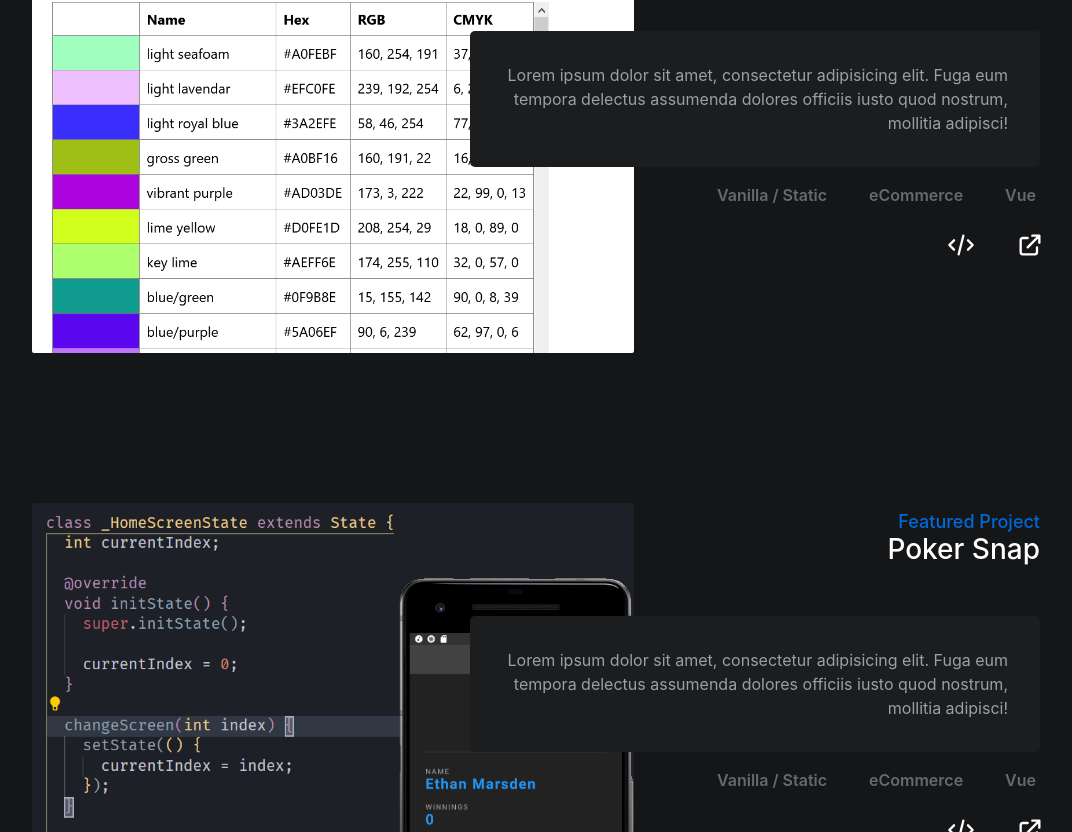
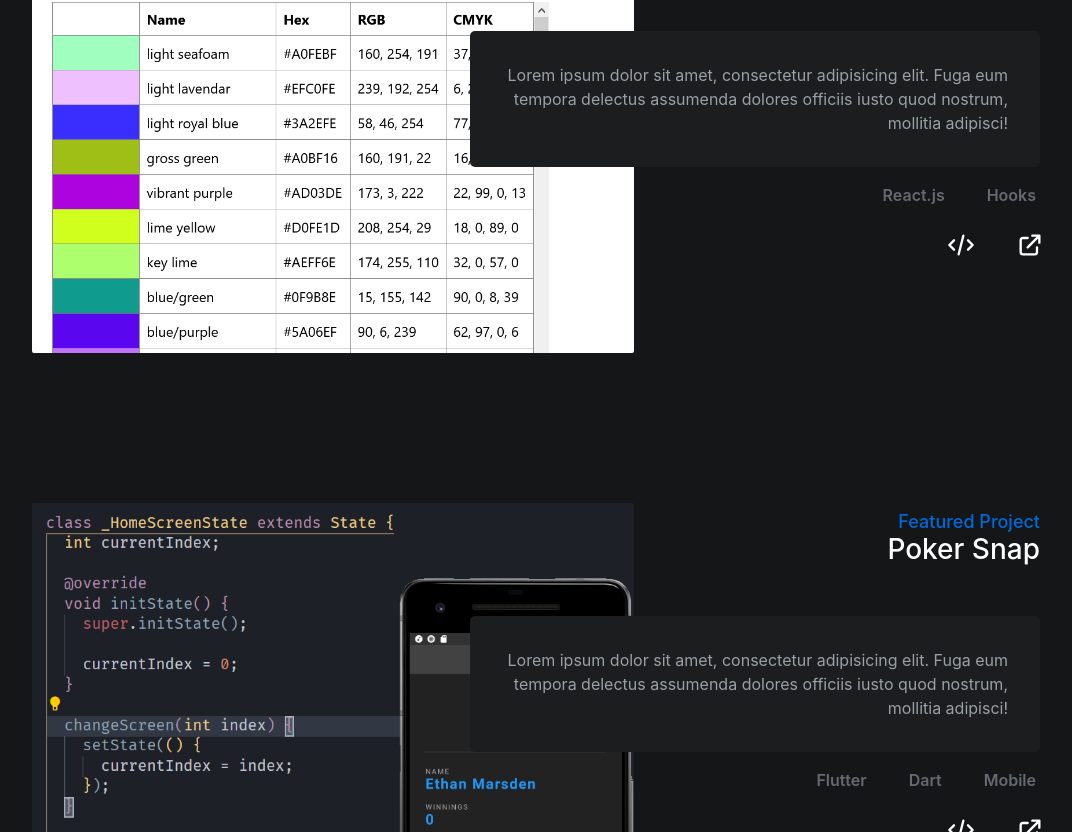
Before and after one commit to timeitel/portfolio, a Next.js app: page / in a window 1280 px wide. Shown: the part 2628-3460 px from the top of the page, without its empty margins (88-1160 px from the left). Built offline with nearby package versions, Linux system fonts and the light colour scheme.

Commit message:
feat: render project tag list

```diff
--- a/components/Home/Portfolio/portfolio.tsx
+++ b/components/Home/Portfolio/portfolio.tsx
@@ -2,7 +2,7 @@ import React, { FC } from 'react';
 import styles from '../../../styles/Home.module.scss';
 import s from './Portfolio.module.scss';
 import Project from '../Project/project';
-import { Button, Link } from '../../shared/styles';
+import { Link } from '../../shared/styles';
 import { ProjectsProps } from '../../../util/types';
 
 const Portfolio: FC<ProjectsProps> = ({ projects }) => {
--- a/components/Home/Project/project.tsx
+++ b/components/Home/Project/project.tsx
@@ -3,9 +3,10 @@ import * as S from './styles';
 import { ProjectProps } from '../../../util/types';
 
 const project: FC<ProjectProps> = ({ github, tags, title, url, image }) => {
-  // const tagList = tags.map((t) => {
-  //   return <li></li>;
-  // });
+  const tagsArray = tags.split(', ');
+  const tagItems = tagsArray.map((tag) => {
+    return <li key={tag}>{tag}</li>;
+  });
 
   return (
     <S.Project>
@@ -21,11 +22,7 @@ const project: FC<ProjectProps> = ({ github, tags, title, url, image }) => {
           tempora delectus assumenda dolores officiis iusto quod nostrum,
           mollitia adipisci!
         </S.FigureCaption>
-        <S.ProjectTags>
-          <li>Vanilla / Static</li>
-          <li>eCommerce</li>
-          <li>Vue</li>
-        </S.ProjectTags>
+        <S.ProjectTags>{tagItems}</S.ProjectTags>
         <S.ProjectLinks>
           <li>
             <a href={github} target='_blank'>
```
